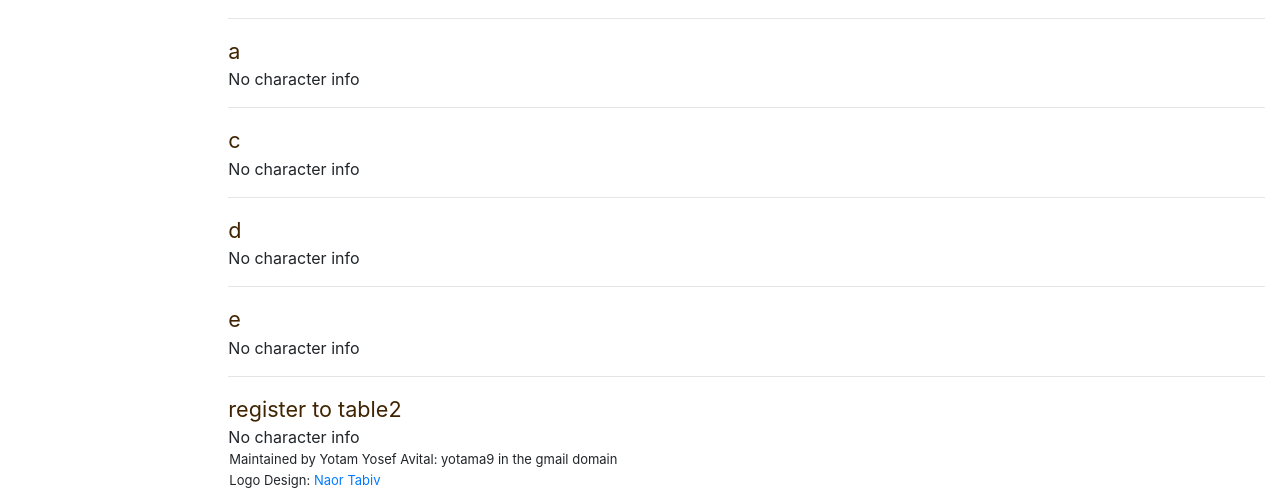
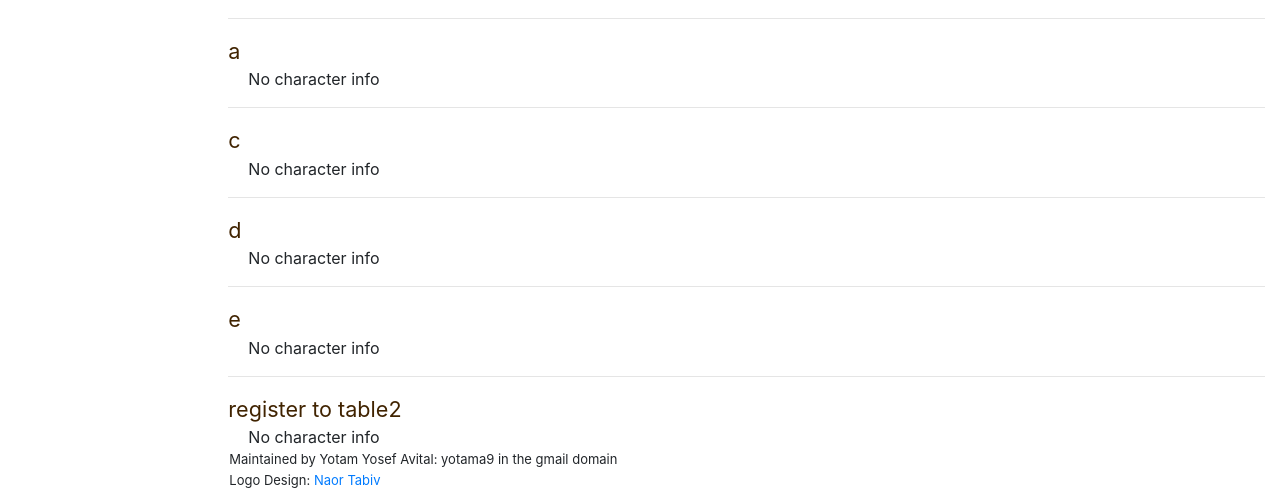
Before and after one commit to yotama9/southern_wind, a Django app: page /view_tables/adventure/2 in a window 1280 px wide. Shown: the part 414-906 px from the top of the page. Run offline with Django 3.2, Linux system fonts and the light colour scheme; data comes from the database, SQL or seed files in the repository; some libraries are stand-ins or nearby versions.

Commit message:
fixed missing indentation

```diff
--- a/view_tables/templates/view_tables/adventure_detail.html
+++ b/view_tables/templates/view_tables/adventure_detail.html
@@ -16,7 +16,7 @@
     {% if registrant.has_character %}
       <div style="margin-left: 20px">{{ registrant.character_name }} ({{ registrant.character_level }})</div>
     {% else %}
-      <div>No character info </div>
+      <div style="margin-left: 20px">No character info </div>
     {% endif %}
 
 {% endfor %}
```
